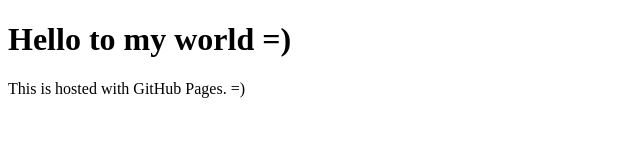
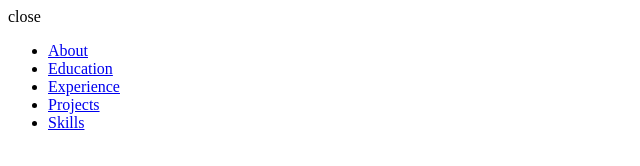
Before and after one commit to harumnaseem/harumnaseem.github.io, a plain HTML site: page index.html in a window 1280 px wide. Shown: the whole page, without its empty margins (0-640 px from the left). Drawn offline with Linux system fonts and the light colour scheme.

Commit message:
Update index.html

```diff
--- a/index.html
+++ b/index.html
@@ -1,8 +1,51 @@
 <!DOCTYPE html>
 
 <html>
+    <head>
+        <!-- adding Global Site Tag (gtag.js) -->
+        <script async src = "https://www.googletagmanager.com/gtag/js?id=UA-99103319-1"></script>
+
+        <script>
+            window.dataLayer = window.dataLayer || []
+            function gtag() {
+                dataLayer.push(arguments);
+            }
+
+            gtag('js', new Date())
+            gtag('config', 'UA-99103319-1')
+        </script>
+    </head>
+
     <body>
-        <h1>Hello to my world =)</h1>
-        <p>This is hosted with GitHub Pages. =)</p>
+        <header>
+            <div id = "mobile-menu-close">
+                <span> close </span>
+                <i class = "fa fa-times" aria-hidden = "true"></i>
+            </div>
+
+            <ul id = "menu">
+                <li>
+                    <a href = "#about"> About </a>
+                </li>
+
+                <li>
+                    <a href = "#education">Education</a>
+                </li>
+
+                <li>
+                    <a href = "#experience">Experience</a>
+                </li>
+
+                <li>
+                    <a href= "#projects"> Projects </a>
+                </li>
+
+                <li>
+                    <a href = "#skills"> Skills </a>
+                </li>
+            </ul>
+
+        </header>
+
     </body>
 </html>
```
